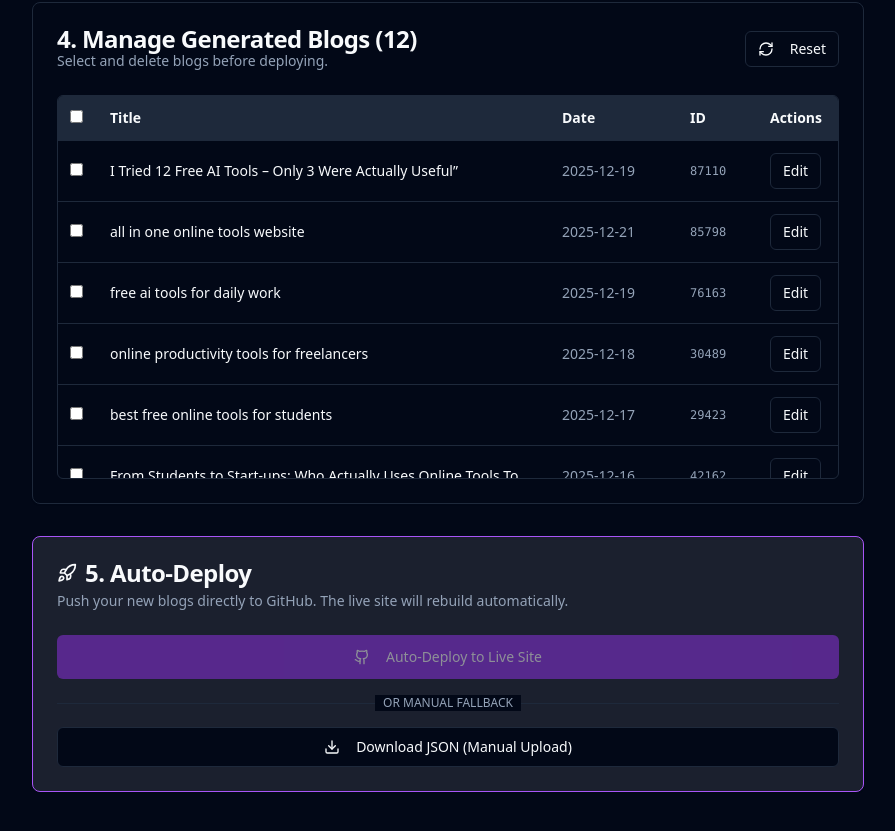
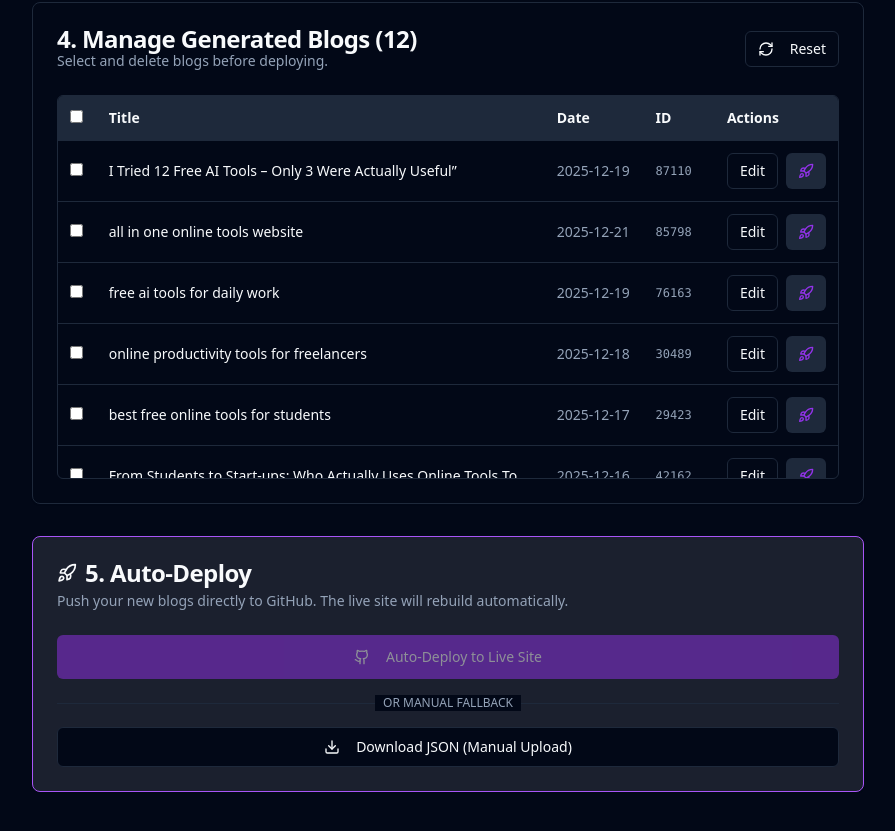
Before and after one commit to tittooin/tittoos-toolbox-hub, a React (Vite) app: page /admin/blog in a window 1280 px wide. Shown: the part 1416-2247 px from the top of the page, without its empty margins (192-1087 px from the left). Built offline with nearby package versions, Linux system fonts and the light colour scheme.

Commit message:
feat: add smart single-post deploy button

```diff
--- a/src/pages/admin/BlogManager.tsx
+++ b/src/pages/admin/BlogManager.tsx
@@ -247,6 +247,57 @@ const BlogManager = () => {
         }
     };
 
+    const handleSingleDeploy = async (blogToDeploy: any) => {
+        if (!githubToken) {
+            toast.error("Please enter your GitHub Token first.");
+            return;
+        }
+
+        const toastId = toast.loading(`Deploying "${blogToDeploy.title}"...`);
+
+        try {
+            const client = new GitHubClient(githubToken);
+            const path = 'src/data/generated_blogs.json';
+
+            // 1. Get Live Data from GitHub
+            // Note: getFile returns base64 encoded content
+            const currentFile = await client.getFile(path);
+            const sha = currentFile ? currentFile.sha : undefined;
+
+            let content: any[] = [];
+            if (currentFile && currentFile.content) {
+                try {
+                    content = JSON.parse(atob(currentFile.content));
+                } catch (e) {
+                    console.error("Failed to parse live JSON", e);
+                    content = [];
+                }
+            }
+
+            // 2. Smart Merge
+            let updatedContent = Array.isArray(content) ? [...content] : [];
+            const index = updatedContent.findIndex((b: any) => b.id === blogToDeploy.id);
+
+            if (index !== -1) {
+                // Update existing
+                updatedContent[index] = blogToDeploy;
+            } else {
+                // Append new
+                updatedContent.push(blogToDeploy);
+            }
+
+            // 3. Push and Update
+            const jsonString = JSON.stringify(updatedContent, null, 2);
+            await client.updateFile(path, jsonString, `feat: update blog post "${blogToDeploy.title}"`, sha);
+
+            toast.success("Single blog deployed successfully! 🚀", { id: toastId });
+
+        } catch (error) {
+            console.error(error);
+            toast.error("Failed to deploy single blog. Check console.", { id: toastId });
+        }
+    };
+
     // Editor State
     const [editingBlog, setEditingBlog] = useState<any | null>(null);
 
@@ -485,8 +536,11 @@ const BlogManager = () => {
                                             </td>
                                             <td className="p-3 text-muted-foreground">{blog.date}</td>
                                             <td className="p-3 font-mono text-xs text-muted-foreground">{blog.id}</td>
-                                            <td className="p-3">
+                                            <td className="p-3 flex gap-2">
                                                 <Button size="sm" variant="outline" onClick={() => handleEditClick(blog)}>Edit</Button>
+                                                <Button size="sm" variant="secondary" onClick={() => handleSingleDeploy(blog)} title="Deploy Only This Post">
+                                                    <Rocket className="w-3 h-3 text-purple-600" />
+                                                </Button>
                                             </td>
                                         </tr>
                                     ))
```
